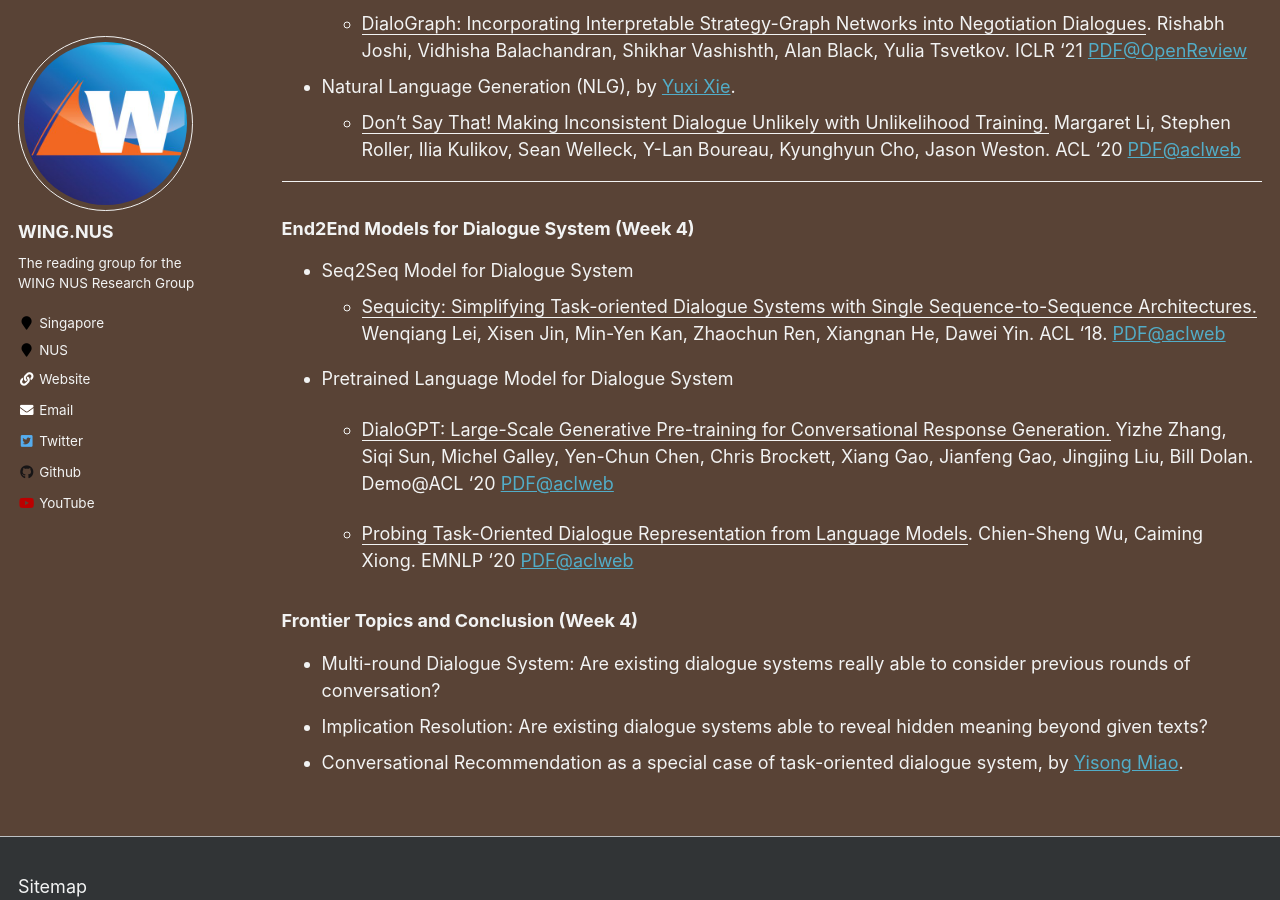
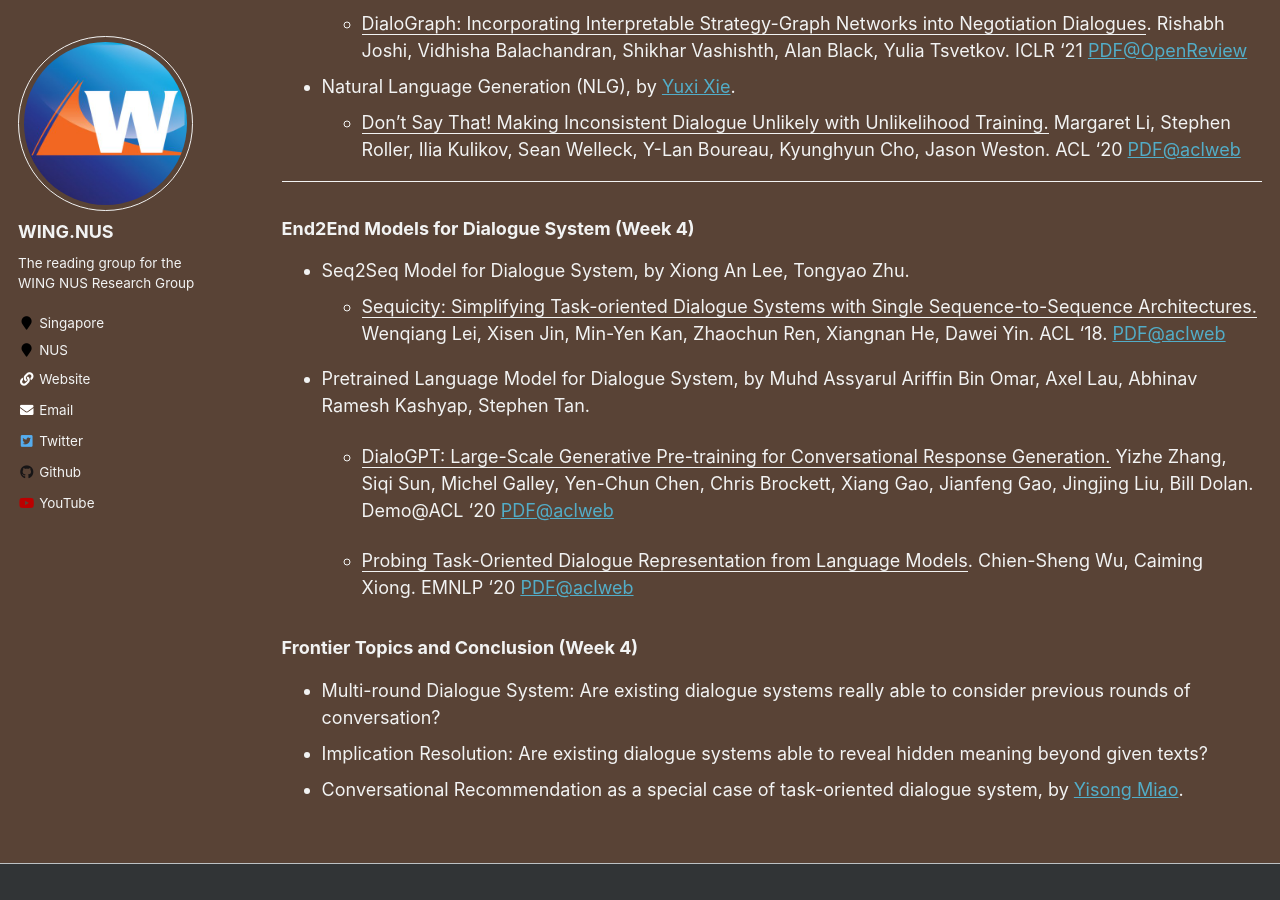
Before and after one commit to WING-NUS/cs6101, a Jekyll site: the page built from _pages/paper-ConvSys.md, in a window 1280 px wide and 900 px high, scrolled down 1864 px. Built offline with Jekyll 4.4.1, drawn with Linux system fonts in a browser that asks for light colours.

Commit message:
add week4 speakers

```diff
--- a/_pages/paper-ConvSys.md
+++ b/_pages/paper-ConvSys.md
@@ -78,10 +78,10 @@ Following are the details:
 
 ### End2End Models for Dialogue System (Week 4)
 
-- Seq2Seq Model for Dialogue System
+- Seq2Seq Model for Dialogue System, by Xiong An Lee, Tongyao Zhu.
   - <u>Sequicity: Simplifying Task-oriented Dialogue Systems with Single Sequence-to-Sequence Architectures.</u> Wenqiang Lei, Xisen Jin, Min-Yen Kan, Zhaochun Ren, Xiangnan He, Dawei Yin. ACL '18. [PDF@aclweb](https://www.aclweb.org/anthology/P18-1133.pdf)
 
-- Pretrained Language Model for Dialogue System
+- Pretrained Language Model for Dialogue System, by Muhd Assyarul Ariffin Bin Omar, Axel Lau, Abhinav Ramesh Kashyap, Stephen Tan.
 
   - <u>DialoGPT: Large-Scale Generative Pre-training for Conversational Response Generation.</u> Yizhe Zhang, Siqi Sun, Michel Galley, Yen-Chun Chen, Chris Brockett, Xiang Gao, Jianfeng Gao, Jingjing Liu, Bill Dolan. Demo@ACL '20 [PDF@aclweb](https://www.aclweb.org/anthology/2020.acl-demos.30.pdf)
 
```
Also changed, not shown: _pages/about.md (+20 -1 lines).
